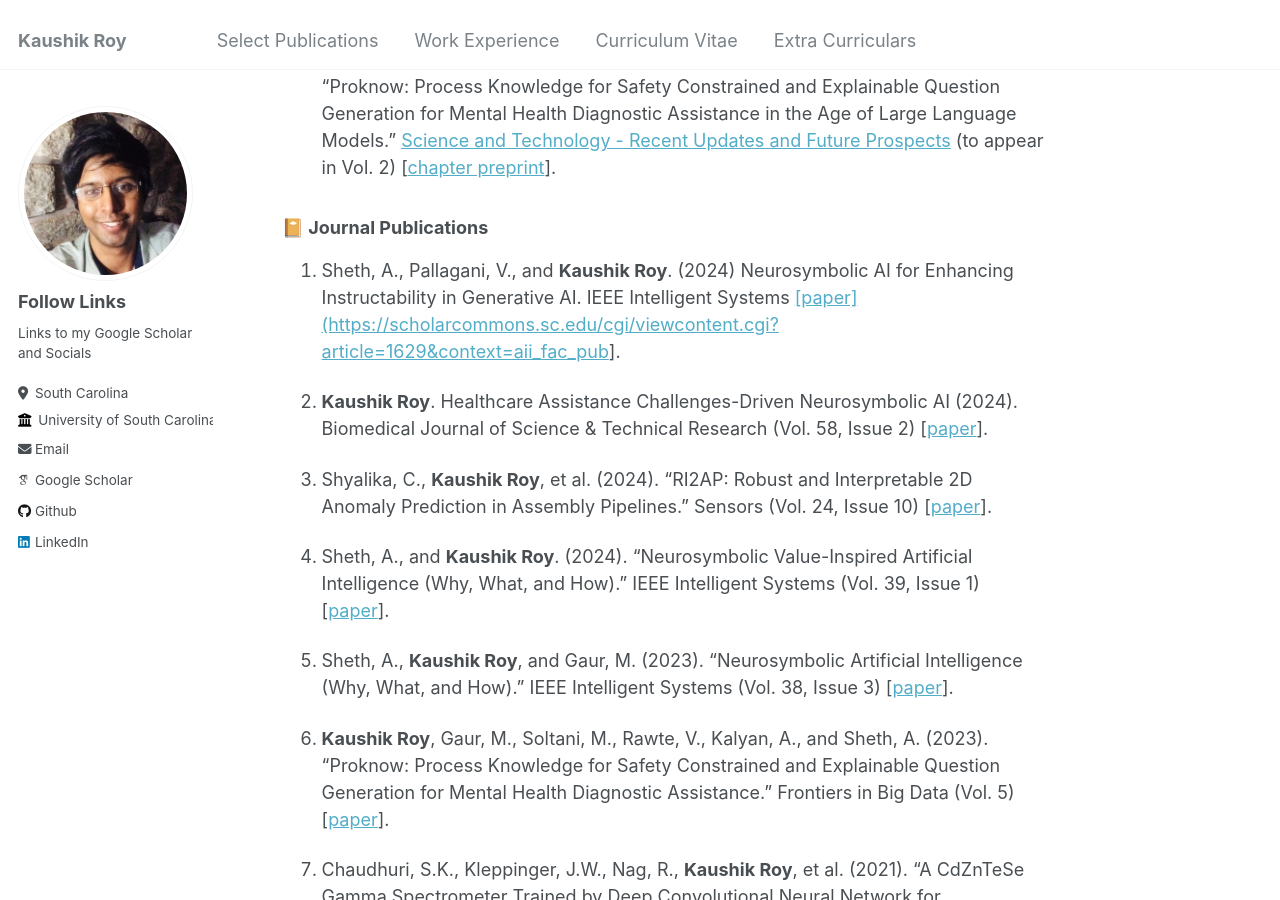
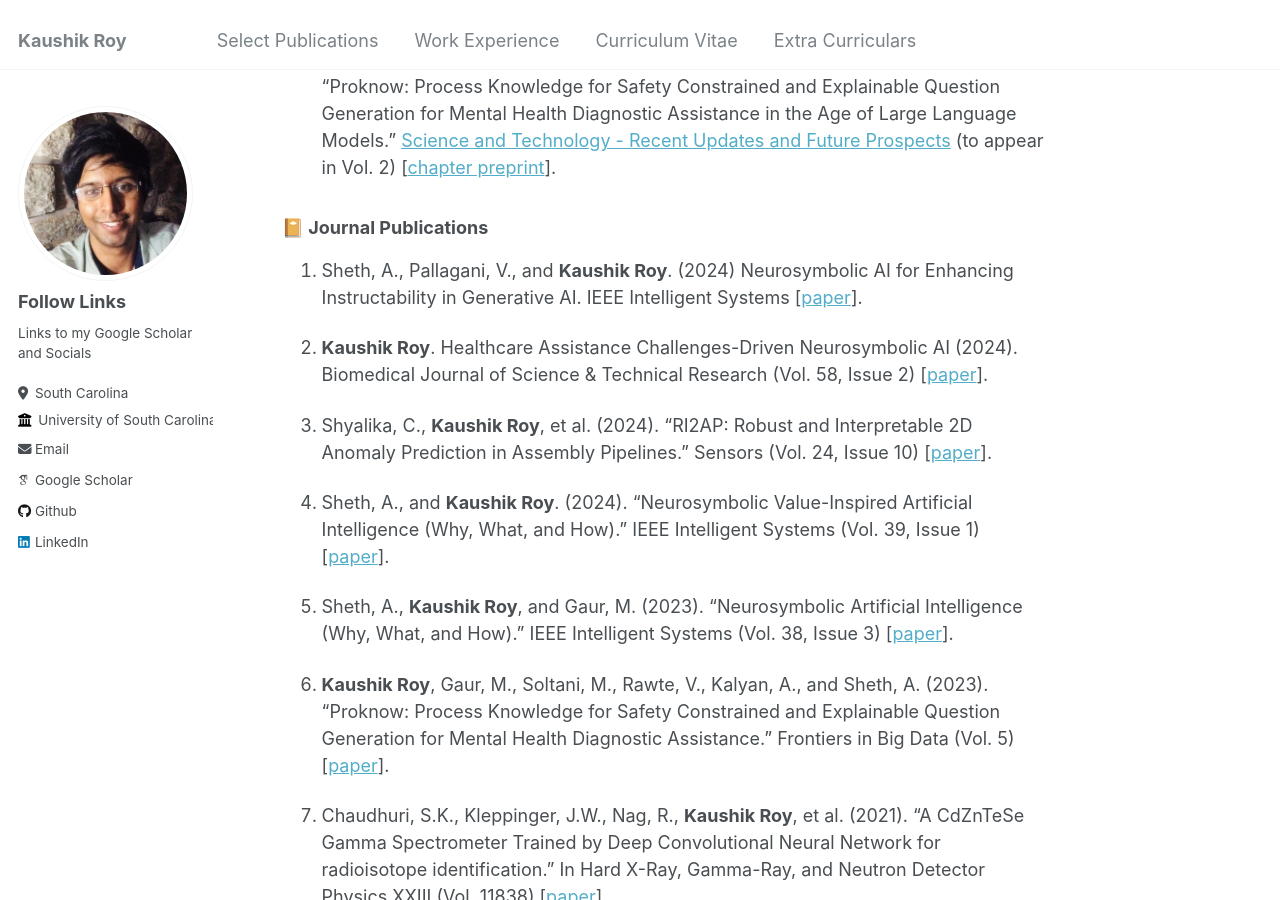
Before and after one commit to kauroy1994/home, a Jekyll site: the page built from _pages/markdown.md, in a window 1280 px wide and 900 px high, scrolled down 643 px. Built offline with Jekyll 4.4.1, drawn with Linux system fonts in a browser that asks for light colours; some web fonts are replaced; some of the changed lines change nothing that is shown.

Commit message:
Update markdown.md

```diff
--- a/_pages/markdown.md
+++ b/_pages/markdown.md
@@ -21,7 +21,7 @@ author_profile: true
 1. **Kaushik Roy**, Gaur, M., Soltani, M., Rawte, V., Kalyan, A., and Sheth, A. (2024). "Proknow: Process Knowledge for Safety Constrained and Explainable Question Generation for Mental Health Diagnostic Assistance in the Age of Large Language Models." [Science and Technology - Recent Updates and Future Prospects](https://www.bookpi.org/bookstore/product/science-and-technology-recent-updates-and-future-prospects-vol-1/) (to appear in Vol. 2) [[chapter preprint](https://scholarcommons.sc.edu/cgi/viewcontent.cgi?article=1631&context=aii_fac_pub)].
 
 ### 📔 Journal Publications
-1. Sheth, A., Pallagani, V., and **Kaushik Roy**. (2024) Neurosymbolic AI for Enhancing Instructability in Generative AI. IEEE Intelligent Systems [[paper](https://scholarcommons.sc.edu/cgi/viewcontent.cgi?article=1629&context=aii_fac_pub](https://arxiv.org/pdf/2407.18722)].
+1. Sheth, A., Pallagani, V., and **Kaushik Roy**. (2024) Neurosymbolic AI for Enhancing Instructability in Generative AI. IEEE Intelligent Systems [[paper](https://arxiv.org/pdf/2407.18722)].
 
 2. **Kaushik Roy**. Healthcare Assistance Challenges-Driven Neurosymbolic AI (2024). Biomedical Journal of Science & Technical Research (Vol. 58, Issue 2) [[paper](https://scholarcommons.sc.edu/cgi/viewcontent.cgi?article=1629&context=aii_fac_pub)].
 
```
